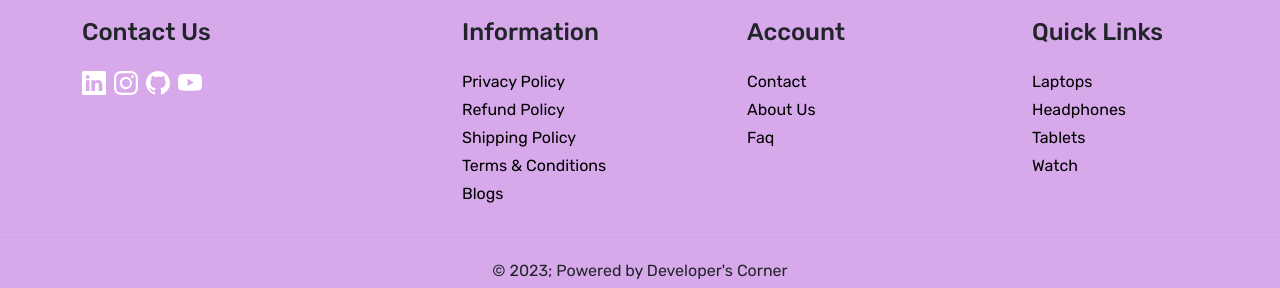
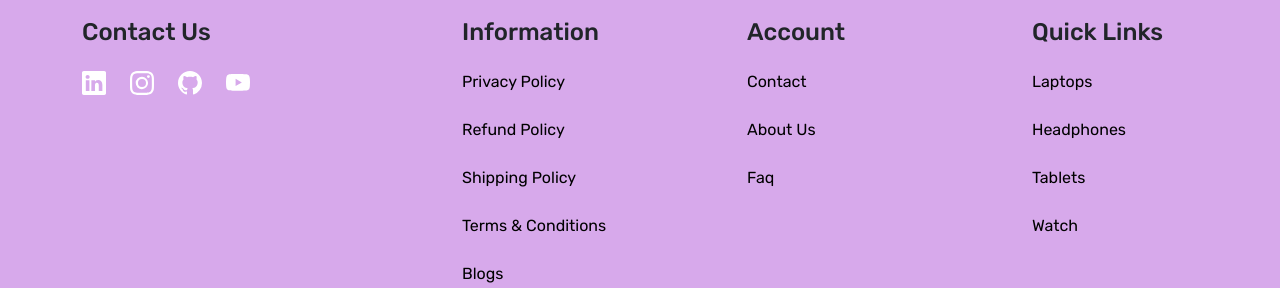
Before and after one commit to MonalikaPatnaik/SheEARNS, a React (Create React App) app in the folder client/: page / in a window 1280 px wide. Shown: the part 859-1147 px from the top of the page. Built offline with nearby package versions, Linux system fonts and the light colour scheme; no server answers.

Commit message:
Hovers and Space are back

```diff
--- a/client/src/components/Footer.js
+++ b/client/src/components/Footer.js
@@ -32,54 +32,54 @@ const Footer = () => {
           <div className="row">
             <div className="col-md-4 mb-md-0 mb-4">
               <h4 className="mb-4">Contact Us</h4>
-              <div className="social_icons d-flex align-items-center gap-2">
+              <div className="social_icons d-flex align-items-center gap-4">
                 <a className="text-white" href="#">
-                  <BsLinkedin className="fs-4" />
+                  <BsLinkedin className="contact_links fs-4" />
                 </a>
                 <a className="text-white" href="#">
-                  <BsInstagram className="fs-4" />
+                  <BsInstagram className="contact_links fs-4" />
                 </a>
                 <a className="text-white" href="#">
-                  <BsGithub className="fs-4" />
+                  <BsGithub className="contact_links fs-4" />
                 </a>
                 <a className="text-white" href="#">
-                  <BsYoutube className="fs-4" />
+                  <BsYoutube className="contact_links fs-4" />
                 </a>
               </div>
             </div>
             <div className="col-md-3 mb-md-0 mb-4">
               <h4 className="mb-4">Information</h4>
               <div className="footer-link" style={{ color: 'black' }}>
-                <Link to="/privacy-policy" className="d-block mb-1" style={{ color: 'black' }}>
+                <Link to="/privacy-policy" className="contact_links d-block mb-4" style={{ color: 'black' }}>
                   Privacy Policy
                 </Link>
-                <Link to="/refund-policy" className="d-block mb-1" style={{ color: 'black' }}>
+                <Link to="/refund-policy" className="contact_links d-block mb-4" style={{ color: 'black' }}>
                   Refund Policy
                 </Link>
-                <Link to="/shipping-policy" className=" d-block mb-1" style={{color:'black'}}>
+                <Link to="/shipping-policy" className="contact_links  d-block mb-4" style={{color:'black'}}>
                   Shipping Policy
                 </Link>
-                <Link to="/term-conditions" className=" d-block mb-1" style={{color:'black'}}>
+                <Link to="/term-conditions" className="contact_links  d-block mb-4" style={{color:'black'}}>
                   Terms & Conditions
                 </Link>
-                <Link className=" d-block mb-1" style={{color:'black'}}>Blogs</Link>
+                <Link className="contact_links d-block mb-1" style={{color:'black'}}>Blogs</Link>
               </div>
             </div>
             <div className="col-md-3 mb-md-0 mb-4">
               <h4 className="mb-4">Account</h4>
               <div className="footer-link">
-                <Link to="/contact" className=" d-block mb-1" style={{color:'black'}}>Contact</Link>
-                <Link to="/about" className=" d-block mb-1" style={{color:'black'}}>About Us</Link>
-                <Link to="/faq" className=" d-block mb-1" style={{color:'black'}}>Faq</Link>
+                <Link to="/contact" className="contact_links d-block mb-4" style={{color:'black'}}>Contact</Link>
+                <Link to="/about" className="contact_links d-block mb-4" style={{color:'black'}}>About Us</Link>
+                <Link to="/faq" className="contact_links d-block mb-4" style={{color:'black'}}>Faq</Link>
               </div>
             </div>
             <div className="col-md-2">
               <h4 className="mb-4">Quick Links</h4>
               <div className="footer-link">
-                <Link className=" d-block mb-1" style={{color:'black'}}>Laptops</Link>
-                <Link className=" d-block mb-1" style={{color:'black'}}>Headphones</Link>
-                <Link className=" d-block mb-1" style={{color:'black'}}>Tablets</Link>
-                <Link className=" d-block mb-1" style={{color:'black'}}>Watch</Link>
+                <Link className="contact_links d-block mb-4" style={{color:'black'}}>Laptops</Link>
+                <Link className="contact_links d-block mb-4" style={{color:'black'}}>Headphones</Link>
+                <Link className="contact_links d-block mb-4" style={{color:'black'}}>Tablets</Link>
+                <Link className="contact_links d-block mb-4" style={{color:'black'}}>Watch</Link>
               </div>
             </div>
           </div>
```
